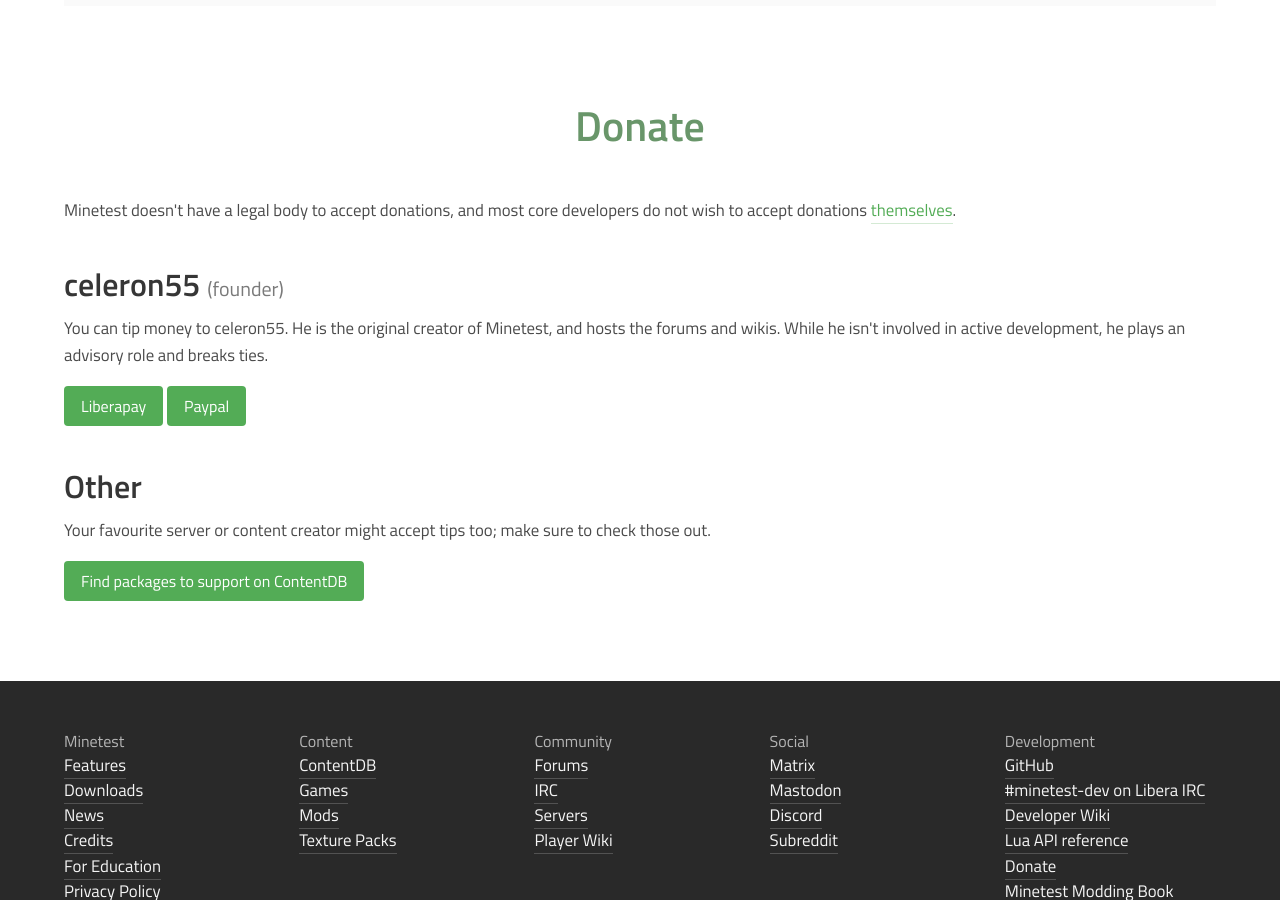
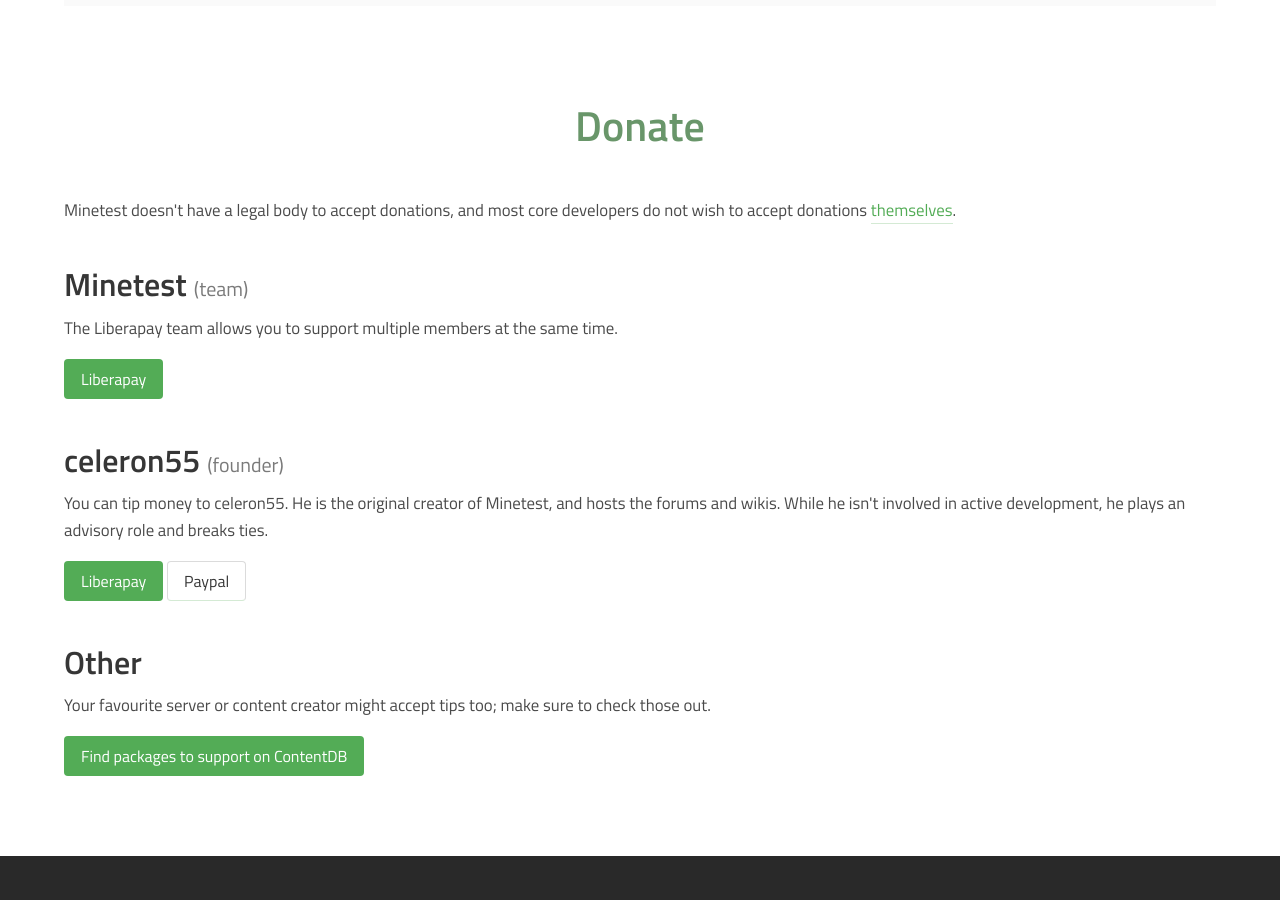
Before and after one commit to minetest/minetest.github.io, a Jekyll site: the page built from get-involved.html, in a window 1280 px wide and 900 px high, scrolled down 2794 px. Built offline with Jekyll 4.4.1, drawn with Linux system fonts in a browser that asks for light colours; comment, search, counter and statistics services are not loaded.

Commit message:
Mention Liberapay team

```diff
--- a/get-involved.html
+++ b/get-involved.html
@@ -325,6 +325,15 @@ redirect_from:
         <a href="https://github.com/minetest/minetest.github.io/issues/222">themselves</a>.
       </p>
 
+      <h3 class="is-size-3">Minetest <span class="is-size-5 has-text-grey has-text-weight-normal">(team)</span></h3>
+      <p>
+        The Liberapay team allows you to support multiple members at the same
+        time.
+      </p>
+      <p>
+        <a class="button is-primary" href="https://liberapay.com/minetest/">Liberapay</a>
+      </p>
+
       <h3 class="is-size-3">celeron55 <span class="is-size-5 has-text-grey has-text-weight-normal">(founder)</span></h3>
       <p>
         You can tip money to celeron55.
@@ -334,7 +343,7 @@ redirect_from:
       </p>
       <p>
         <a class="button is-primary" href="https://liberapay.com/celeron55/">Liberapay</a>
-        <a class="button is-primary" href="https://paypal.me/celeron55">Paypal</a>
+        <a class="button is-secondary" href="https://paypal.me/celeron55">Paypal</a>
       </p>
 
       <h3 class="is-size-3">Other</h3>
```
